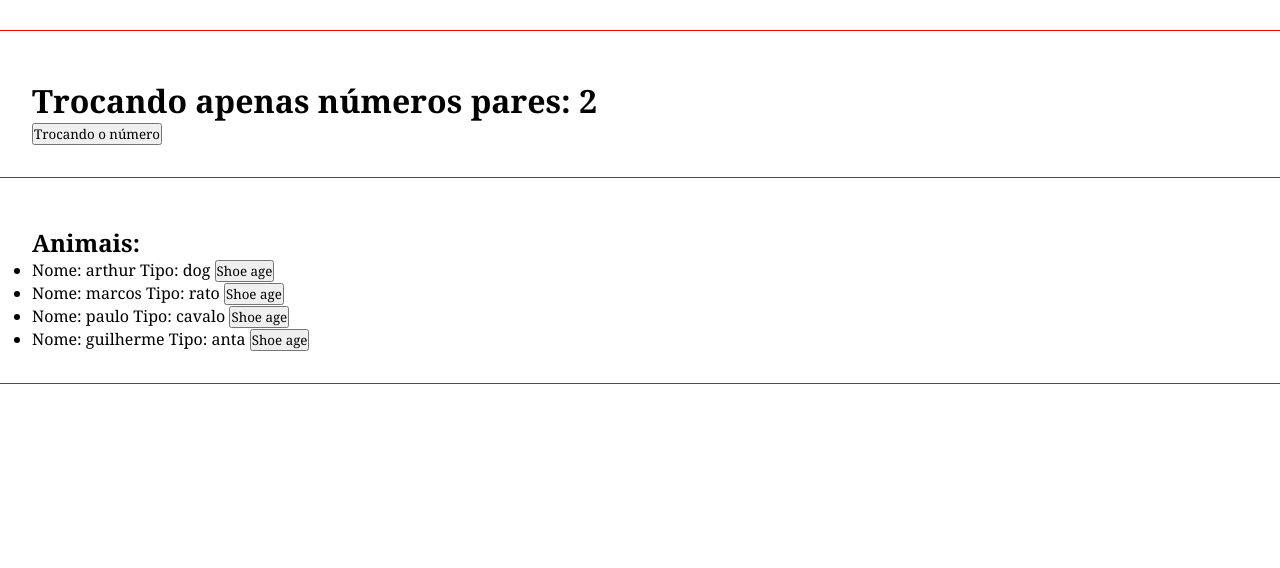
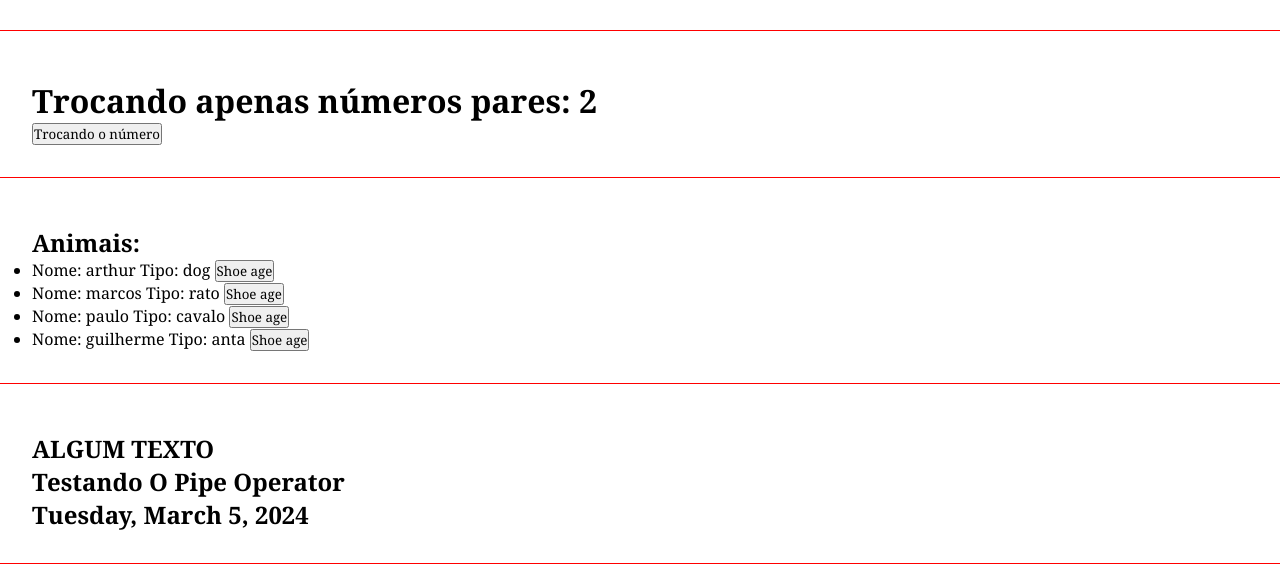
Before and after one commit to PauloHBLima/curso-angular, an Angular app: page / in a window 1280 px wide. Shown: the part 1537-2105 px from the top of the page. Built offline with nearby package versions, Linux system fonts and the light colour scheme.

Commit message:
pipe operators

```diff
--- a/src/app/app.component.html
+++ b/src/app/app.component.html
@@ -14,3 +14,4 @@
 <app-emitter></app-emitter>
 <app-number-par></app-number-par>
 <app-list-render></app-list-render>
+<app-pipes></app-pipes>
--- a/src/app/app.module.ts
+++ b/src/app/app.module.ts
@@ -15,6 +15,7 @@
 import { NumberParComponent } from './components/number-par/number-par.component';
 import { ChangeNumberParComponent } from './components/change-number-par/change-number-par.component';
 import { ListRenderComponent } from './components/list-render/list-render.component';
+import { PipesComponent } from './components/pipes/pipes.component';
 
 @NgModule({
   declarations: [
@@ -30,7 +31,8 @@
     ChangeNumberComponent,
     NumberParComponent,
     ChangeNumberParComponent,
-    ListRenderComponent
+    ListRenderComponent,
+    PipesComponent
   ],
   imports: [
     BrowserModule,
--- /dev/null
+++ b/src/app/components/pipes/pipes.component.html
@@ -0,0 +1,5 @@
+<div class="class">
+  <h2> {{ "Algum texto" | uppercase }} </h2>
+  <H2> {{ someText | titlecase }}</H2>
+  <h2> {{ today | date: "fullDate" }}</h2>
+</div>
--- /dev/null
+++ b/src/app/components/pipes/pipes.component.ts
@@ -0,0 +1,18 @@
+import { Component, OnInit } from '@angular/core';
+
+@Component({
+  selector: 'app-pipes',
+  templateUrl: './pipes.component.html',
+  styleUrls: ['./pipes.component.scss']
+})
+export class PipesComponent implements OnInit {
+someText = "TESTANDO O PIPE OPERATOR"
+
+today = new Date();
+
+
+  ngOnInit(): void {
+}
+constructor() {}
+
+}
```
Also changed, not shown: src/app/components/pipes/pipes.component.scss (added), 1 other file (tests, documents, lock files or other folders).
